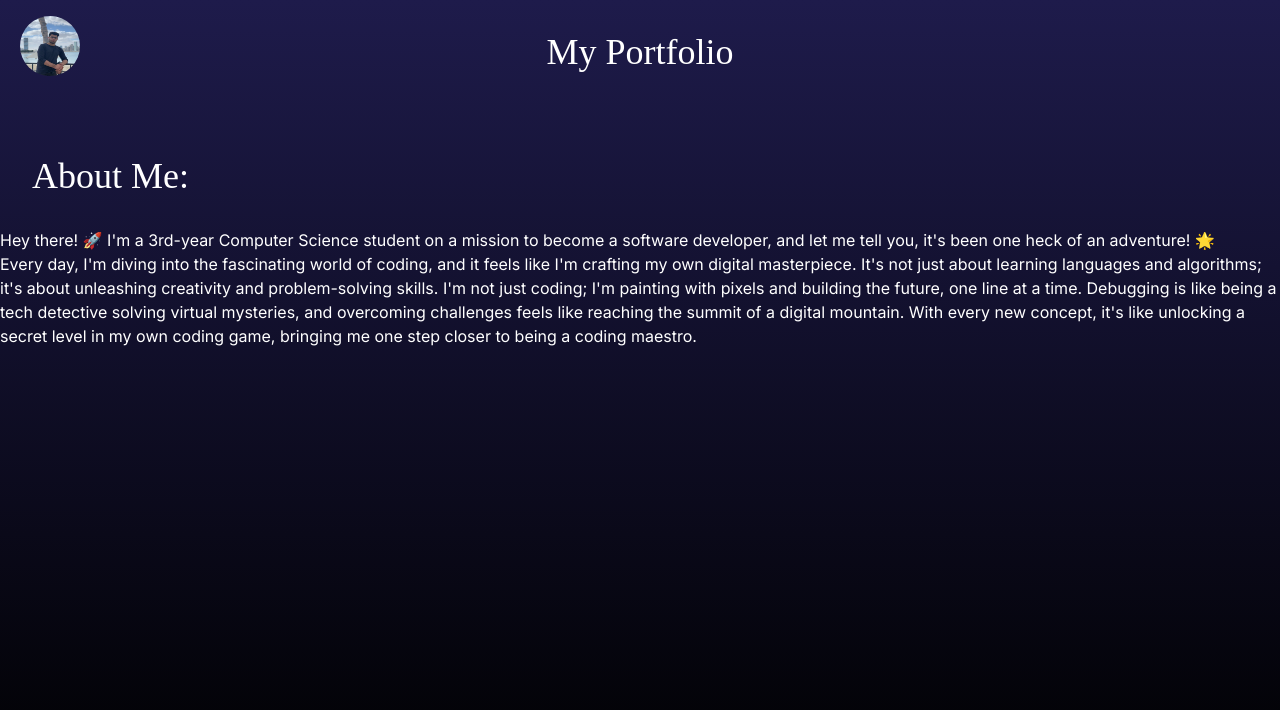
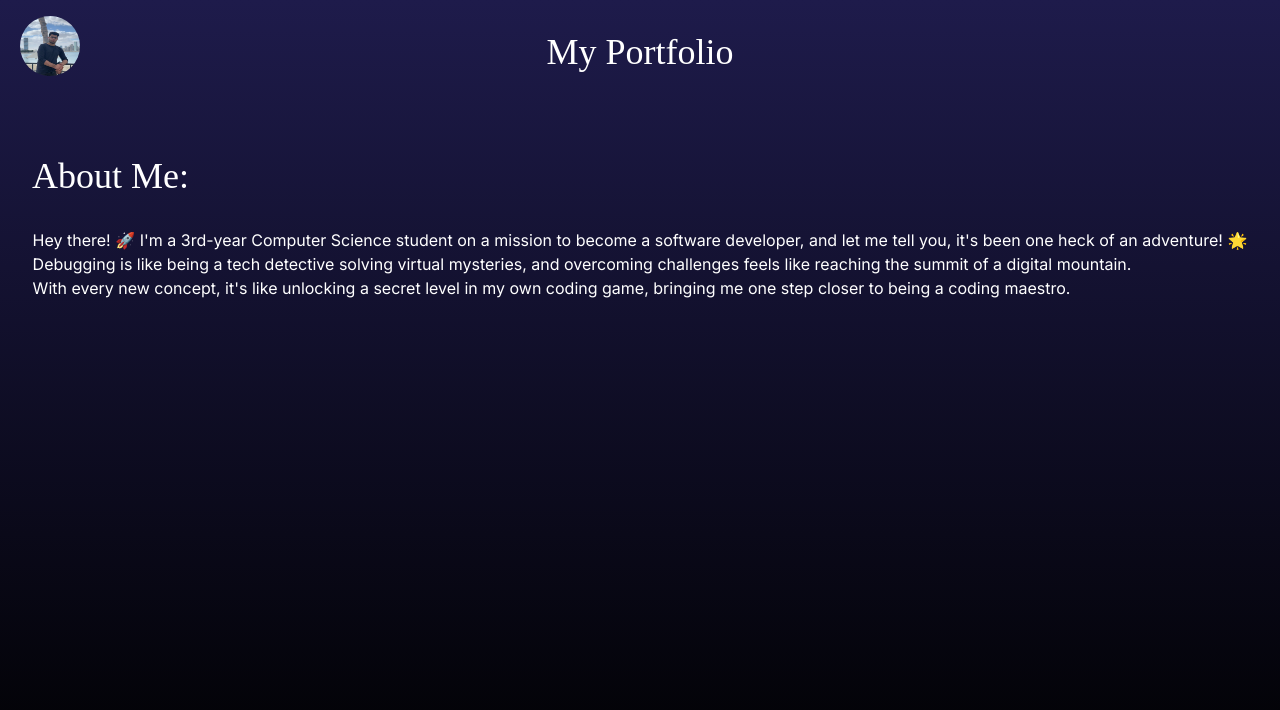
Before and after one commit to GamingSeries/my-portfolio, a Next.js app: page / in a window 1280 px wide. Shown: the top 710 px of the page. Built offline with nearby package versions, Linux system fonts and the light colour scheme.

Commit message:
added proper indention for the image

```diff
--- a/components/mycomponents.tsx
+++ b/components/mycomponents.tsx
@@ -1,4 +1,5 @@
 import React from 'react';
+import Image from 'next/image';
 
 const MyComponent: React.FC = () => {
   return (
@@ -11,10 +12,12 @@ const MyComponent: React.FC = () => {
       {/* Profile picture and About Me Section */}
       <div className="flex items-start">
         {/* Profile picture */}
-        <img
+        <Image
           className="w-[40px] h-[40px] md:w-[50px] md:h-[50px] lg:w-[60px] lg:h-[60px] absolute rounded-full"
           src="/images/23bc50b4-9ba0-423a-a149-279afc732e98.JPG"
           alt="Profile"
+          width={60}  // Set the width you need
+          height={60} // Set the height you need
           style={{ left: '20px', top: '16px' }}
         />
       </div>
@@ -23,13 +26,14 @@ const MyComponent: React.FC = () => {
         About Me:
       </div>
 
-        <div className='text-white'>
-          Hey there! 🚀 I'm a 3rd-year Computer Science student on a mission to become a software developer, and let me tell you, it's been one heck of an adventure! 🌟
-          <br />
-          Every day, I'm diving into the fascinating world of coding, and it feels like I'm crafting my own digital masterpiece. It's not just about learning languages and algorithms; it's about unleashing creativity and problem-solving skills. I'm not just coding; I'm painting with pixels and building the future, one line at a time.
-          Debugging is like being a tech detective solving virtual mysteries, and overcoming challenges feels like reaching the summit of a digital mountain. With every new concept, it's like unlocking a secret level in my own coding game, bringing me one step closer to being a coding maestro.
-        </div>
+      <div className='text-white'>
+        Hey there! 🚀 I'm a 3rd-year Computer Science student on a mission to become a software developer, and let me tell you, it's been one heck of an adventure! 🌟
+        <br />
+        Debugging is like being a tech detective solving virtual mysteries, and overcoming challenges feels like reaching the summit of a digital mountain.
+        <br />
+        With every new concept, it's like unlocking a secret level in my own coding game, bringing me one step closer to being a coding maestro.
       </div>
+    </div>
   );
 };
 
```
